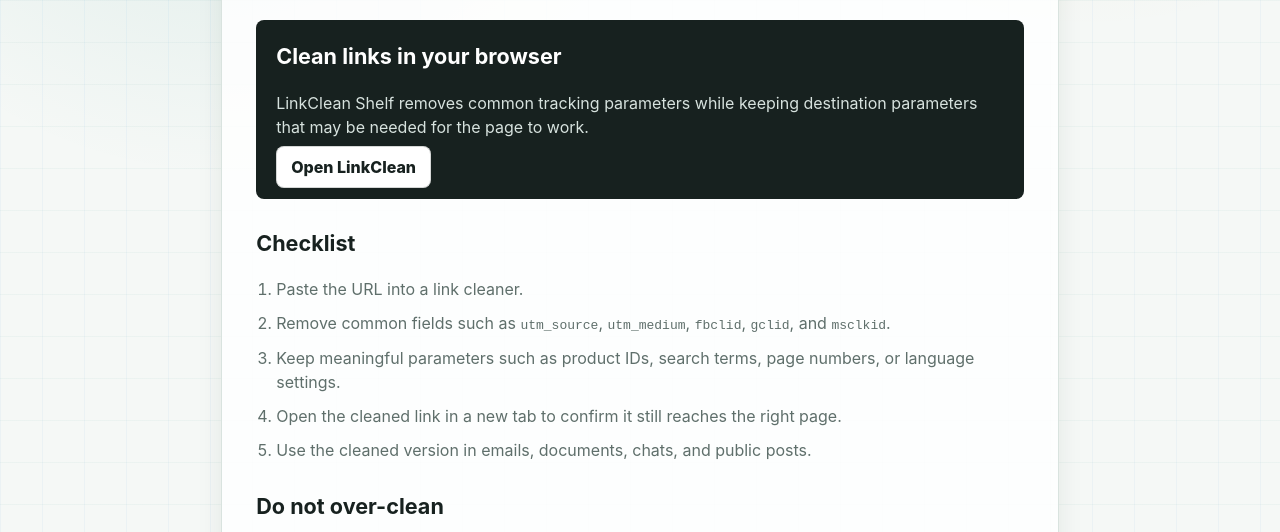
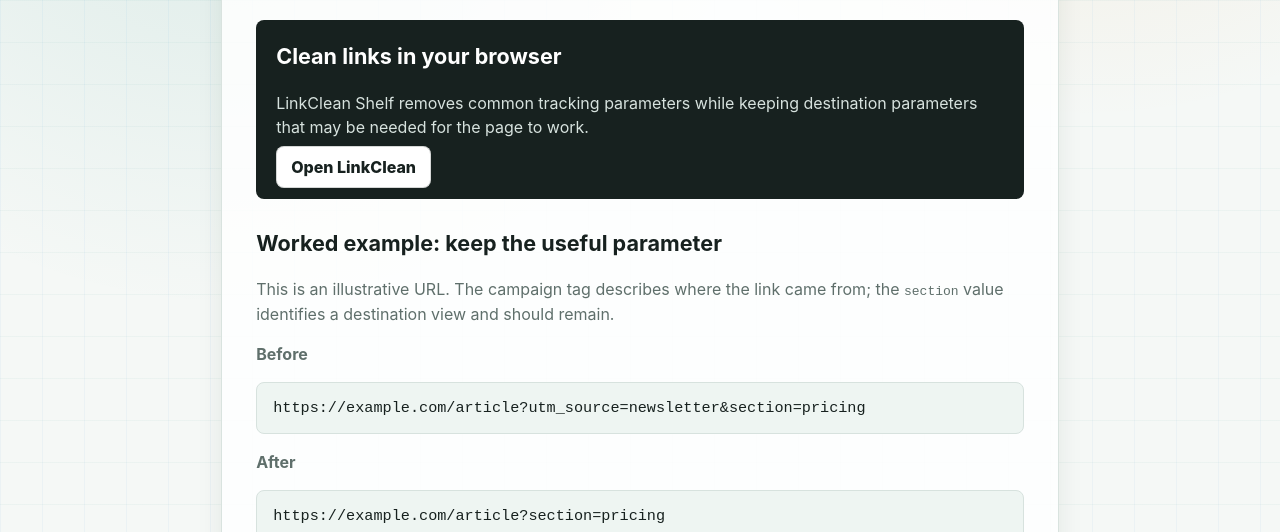
Before and after one commit to mrculture/utilityshelf-hub, a plain HTML site: page guides/remove-tracking-parameters.html in a window 1280 px wide. Shown: the part 420-952 px from the top of the page. Drawn offline with Linux system fonts and the light colour scheme.

Commit message:
Add a tested tracking-parameter example to the link guide

```diff
--- a/guides/remove-tracking-parameters.html
+++ b/guides/remove-tracking-parameters.html
@@ -6,7 +6,7 @@
     <title>How to Remove Tracking Parameters From Copied Links | UtilityShelf</title>
     <meta name="description" content="A practical checklist for removing common tracking parameters from copied URLs before sharing them.">
     <link rel="canonical" href="https://utilityshelf.site/guides/remove-tracking-parameters">
-    <link rel="stylesheet" href="../styles.css?v=20260605-guides1">
+    <link rel="stylesheet" href="../styles.css?v=20261030-guides2">
   </head>
   <body>
     <header class="site-header"><a class="brand" href="/"><span class="brand-mark">U</span><span><strong>UtilityShelf</strong><small>Practical browser tools</small></span></a><nav aria-label="Main"><a href="/#tools">Tools</a><a href="/guides">Guides</a></nav></header>
@@ -15,6 +15,13 @@
       <h1>How to remove tracking parameters from copied links</h1>
       <p>Many copied links include campaign tags, social click IDs, ad identifiers, and email tracking fields. They can make a URL long and reveal where it was copied from. Removing obvious tracking parameters makes links easier to read and share.</p>
       <div class="tool-callout"><h2>Clean links in your browser</h2><p>LinkClean Shelf removes common tracking parameters while keeping destination parameters that may be needed for the page to work.</p><a class="button" href="https://linkclean.utilityshelf.site/">Open LinkClean</a></div>
+      <h2>Worked example: keep the useful parameter</h2>
+      <p>This is an illustrative URL. The campaign tag describes where the link came from; the <code>section</code> value identifies a destination view and should remain.</p>
+      <p><strong>Before</strong></p>
+      <pre class="example-block"><code>https://example.com/article?utm_source=newsletter&amp;section=pricing</code></pre>
+      <p><strong>After</strong></p>
+      <pre class="example-block"><code>https://example.com/article?section=pricing</code></pre>
+      <p>Paste a real URL into LinkClean with <strong>Remove tracking parameters</strong> enabled, then select <strong>Clean Links</strong>. Open the cleaned URL and confirm it still shows the intended page before sharing it. If a removed parameter changes the destination or breaks access, keep the original link.</p>
       <h2>Checklist</h2>
       <ol class="checklist">
         <li>Paste the URL into a link cleaner.</li>
```
